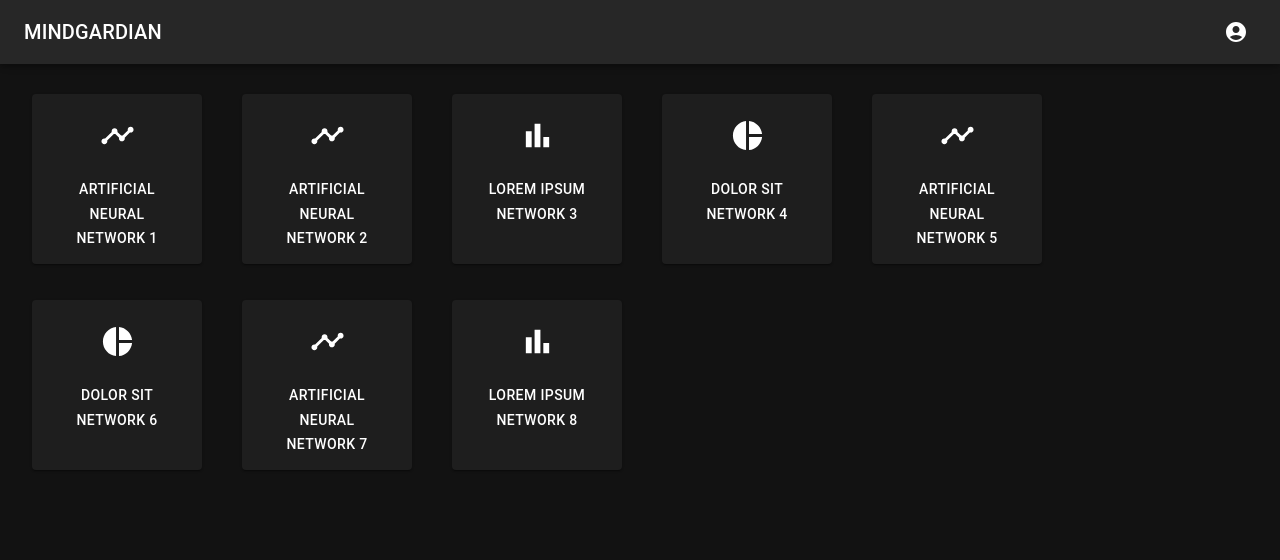
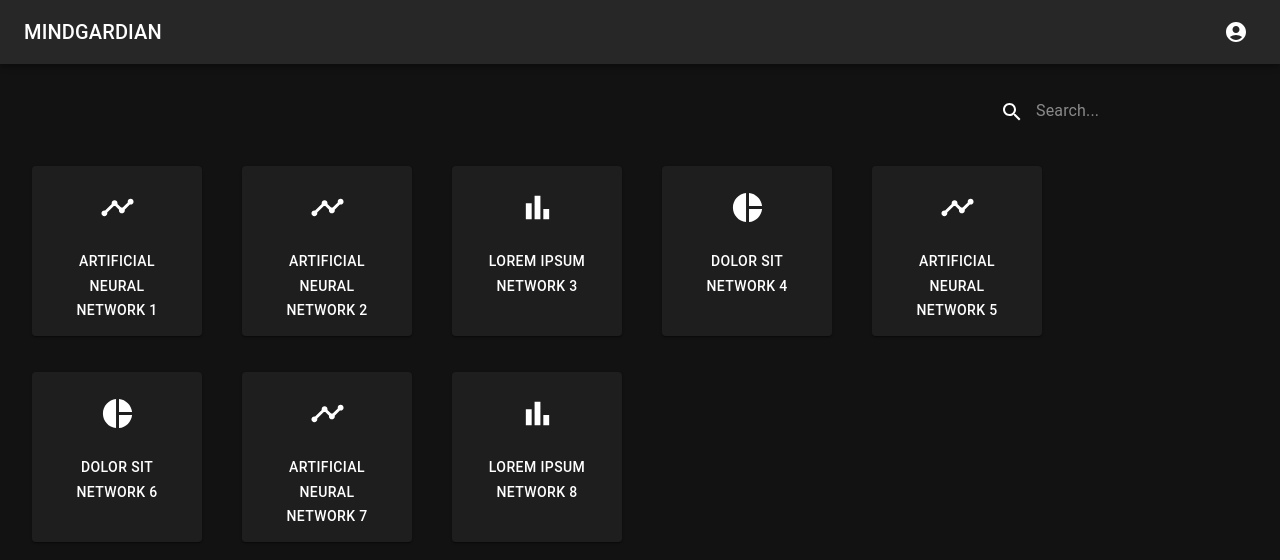
Before and after one commit to shauryapuri97/mindgardian, a React (Create React App) app: page / in a window 1280 px wide. Shown: the top 560 px of the page. Built offline with nearby package versions, Linux system fonts and the light colour scheme.

Commit message:
Added quick search button for home

```diff
--- a/src/components/Home.jsx
+++ b/src/components/Home.jsx
@@ -1,27 +1,39 @@
 import { useDispatch } from "react-redux";
 import { NEURAL_NETWORKS, NETWORK_ICON_MAP } from "../constants/MockData";
-import {
-    Button,
-    Box,
-    Paper,
-  } from "@mui/material";
-  import {
-    DEFAULT_SPACING,
-  } from "../constants/AppConstants";
+import { Button, Box, Paper } from "@mui/material";
+import { DEFAULT_SPACING } from "../constants/AppConstants";
 import { setSelectedNetwork } from "../slices/configSlice";
+import { QuickSearchButton } from "./QuickSearchButton";
+import { useMemo, useState } from "react";
 
 export const Home = () => {
   const dispatch = useDispatch();
 
+  const [searchText, setSearchText] = useState("");
+  const onSearchValueChange = (value) => {
+    setSearchText(value);
+  };
+
+  const filteredNetworks = useMemo(
+    () =>
+      NEURAL_NETWORKS.filter((network) => network.label.includes(searchText)),
+    [searchText]
+  );
+
   return (
+    <>
+      <Box style={{ display: "flex", justifyContent: "end" }}>
+        <QuickSearchButton onValueChange={onSearchValueChange} />
+      </Box>
       <Box
         sx={{
           display: "flex",
           gap: DEFAULT_SPACING,
           flexWrap: "wrap",
+          marginTop: DEFAULT_SPACING,
         }}
       >
-      {NEURAL_NETWORKS.map((network) => {
+        {filteredNetworks.map((network) => {
           const Icon = NETWORK_ICON_MAP[network.type];
           return (
             <Button
@@ -48,5 +60,6 @@ export const Home = () => {
           );
         })}
       </Box>
+    </>
   );
 };
--- /dev/null
+++ b/src/components/QuickSearchButton.jsx
@@ -0,0 +1,44 @@
+import { IconButton, Badge, InputBase } from "@mui/material";
+import SearchIcon from "@mui/icons-material/Search";
+import { useRef, useState } from "react";
+
+export const QuickSearchButton = ({ onValueChange }) => {
+  const inputRef = useRef();
+  const [hasFocus, setFocus] = useState(false);
+  const [inputValue, setInputValue] = useState("");
+
+  const onSearchClick = () => {
+    inputRef.current.focus();
+    setFocus(true);
+  };
+
+  const onChange = (event) => {
+    const { value } = event.target;
+    setInputValue(value);
+    onValueChange(value);
+  };
+
+  return (
+    <div style={{ hasFocus, withValue: inputValue }}>
+      <IconButton
+        size="large"
+        aria-label="show quixk search input"
+        type="submit"
+        onClick={onSearchClick}
+        disabled={hasFocus || (!hasFocus && !!inputValue)}
+      >
+        <Badge>
+          <SearchIcon />
+        </Badge>
+      </IconButton>
+      <InputBase
+        inputRef={inputRef}
+        value={inputValue}
+        placeholder="Search..."
+        onBlur={() => setFocus(false)}
+        onFocus={() => setFocus(true)}
+        onChange={onChange}
+      />
+    </div>
+  );
+};
```
Lines whose indentation alone changed are shown as unchanged.
